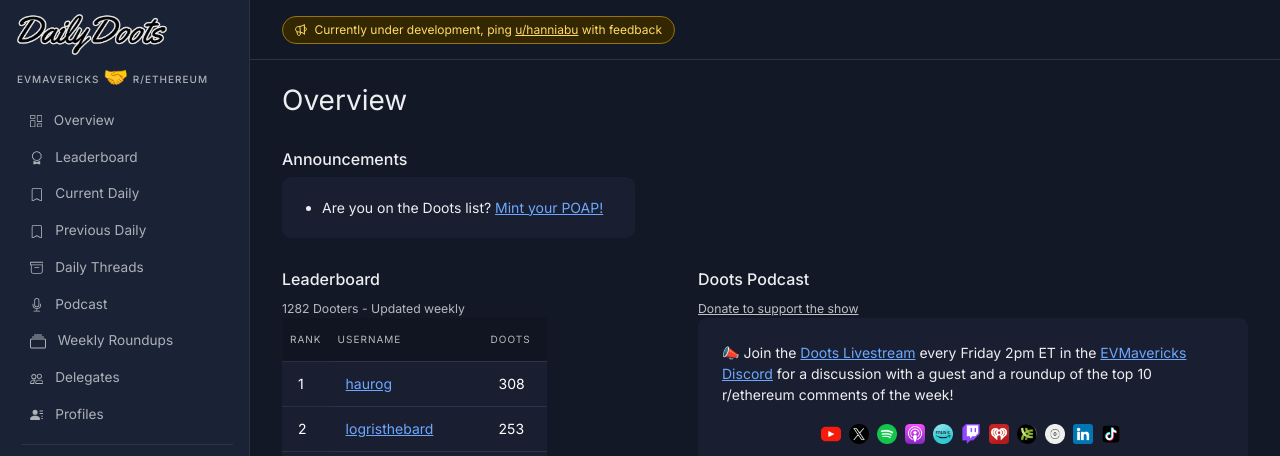
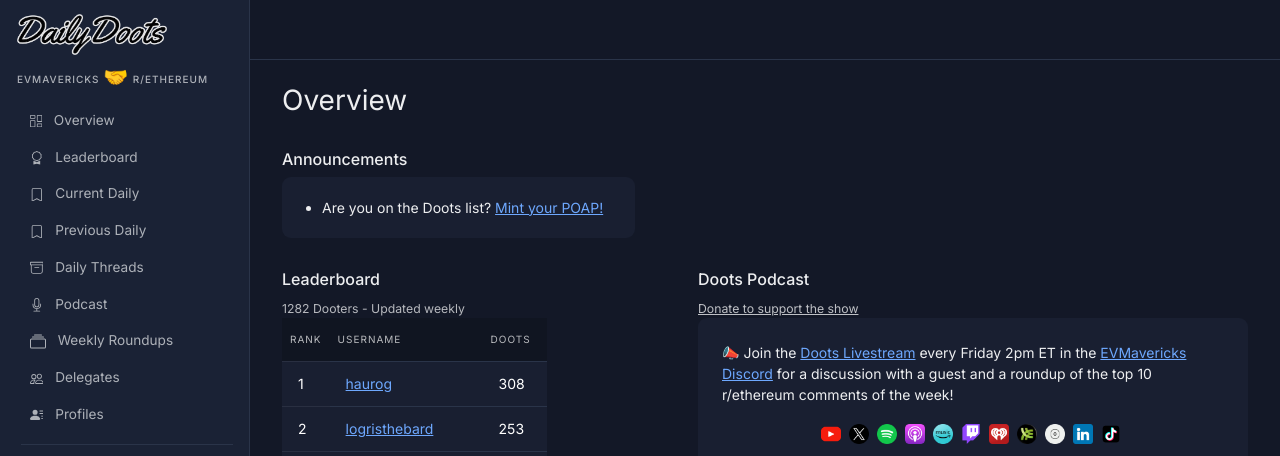
Before and after one commit to etheralpha/dailydoots-com, a Jekyll site: the page built from index.md, in a window 1280 px wide, cut to the strip 0-456 px from the top of the page. Built offline with Jekyll 4.4.1, drawn with Linux system fonts in a browser that asks for light colours; some web fonts are replaced.

Commit message:
remove under development banner

```diff
--- a/_includes/partials/topbar.html
+++ b/_includes/partials/topbar.html
@@ -37,8 +37,8 @@
 
 
 <div id="topBar" class="d-flex align-items-center">
-  <div class="alert alert-warning" role="alert">
+  <!-- <div class="alert alert-warning" role="alert">
     <span class="me-1">{{site.data.icons.megaphone}}</span>
     Currently under development, ping <a href="https://reddit.com/u/hanniabu">u/hanniabu</a> with feedback
-  </div>
+  </div> -->
 </div>
```
